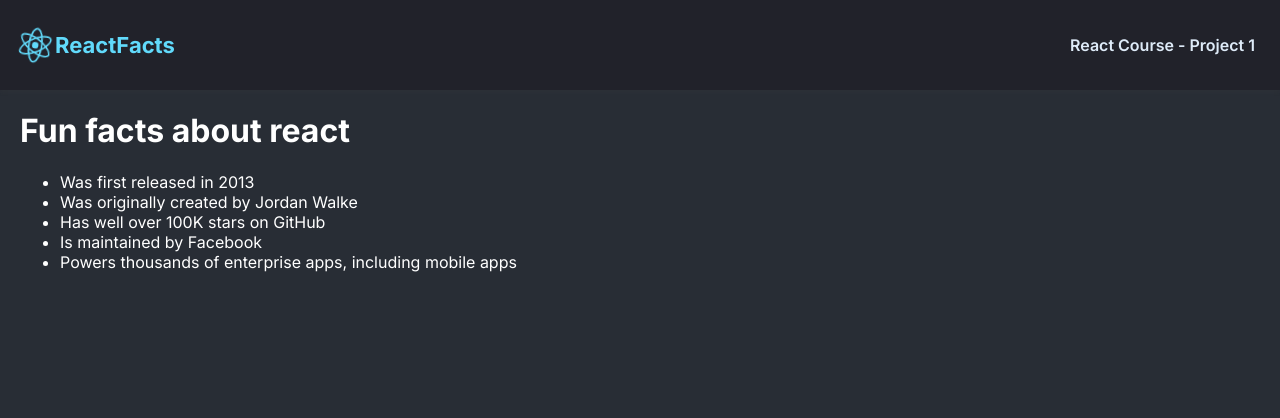
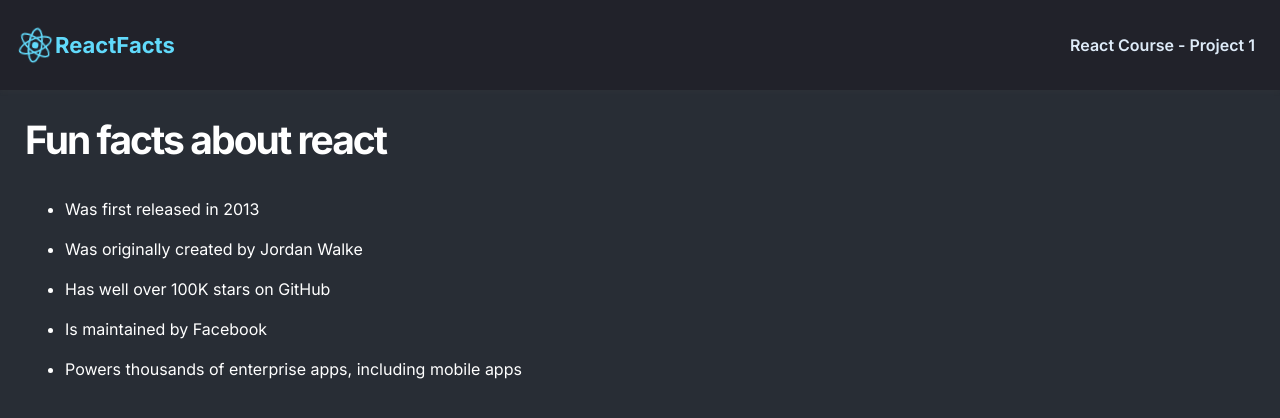
Before and after one commit to nsky80/react-info, a React (Create React App) app: page / in a window 1280 px wide. Shown: the top 418 px of the page. Built offline with nearby package versions, Linux system fonts and the light colour scheme.

Commit message:
added style to main content

```diff
--- a/src/App.css
+++ b/src/App.css
@@ -53,6 +53,19 @@
 }
 
 .main{
-  padding-left: 20px;
+  padding-left: 25px;
   color: white;
 }
+
+.main--title{
+  font-size: 39px;
+  letter-spacing: -0.05em;
+}
+
+.main--facts{
+  margin-top: 10px;
+}
+
+.main--facts > li{
+  padding-block: 10px;
+}
--- a/src/component/Main.js
+++ b/src/component/Main.js
@@ -10,15 +10,15 @@ Those will be separate challenges coming up.
 
 export default function Navbar(){
     return (
-        <div className="main">
-            <h1>Fun facts about react</h1>
-            <ul>
+        <main className="main">
+            <h1 className="main--title">Fun facts about react</h1>
+            <ul className="main--facts">
                 <li>Was first released in 2013</li>
                 <li>Was originally created by Jordan Walke</li>
                 <li>Has well over 100K stars on GitHub</li>
                 <li>Is maintained by Facebook</li>
                 <li>Powers thousands of enterprise apps, including mobile apps</li>
             </ul>
-        </div>
+        </main>
     )
 }
```
